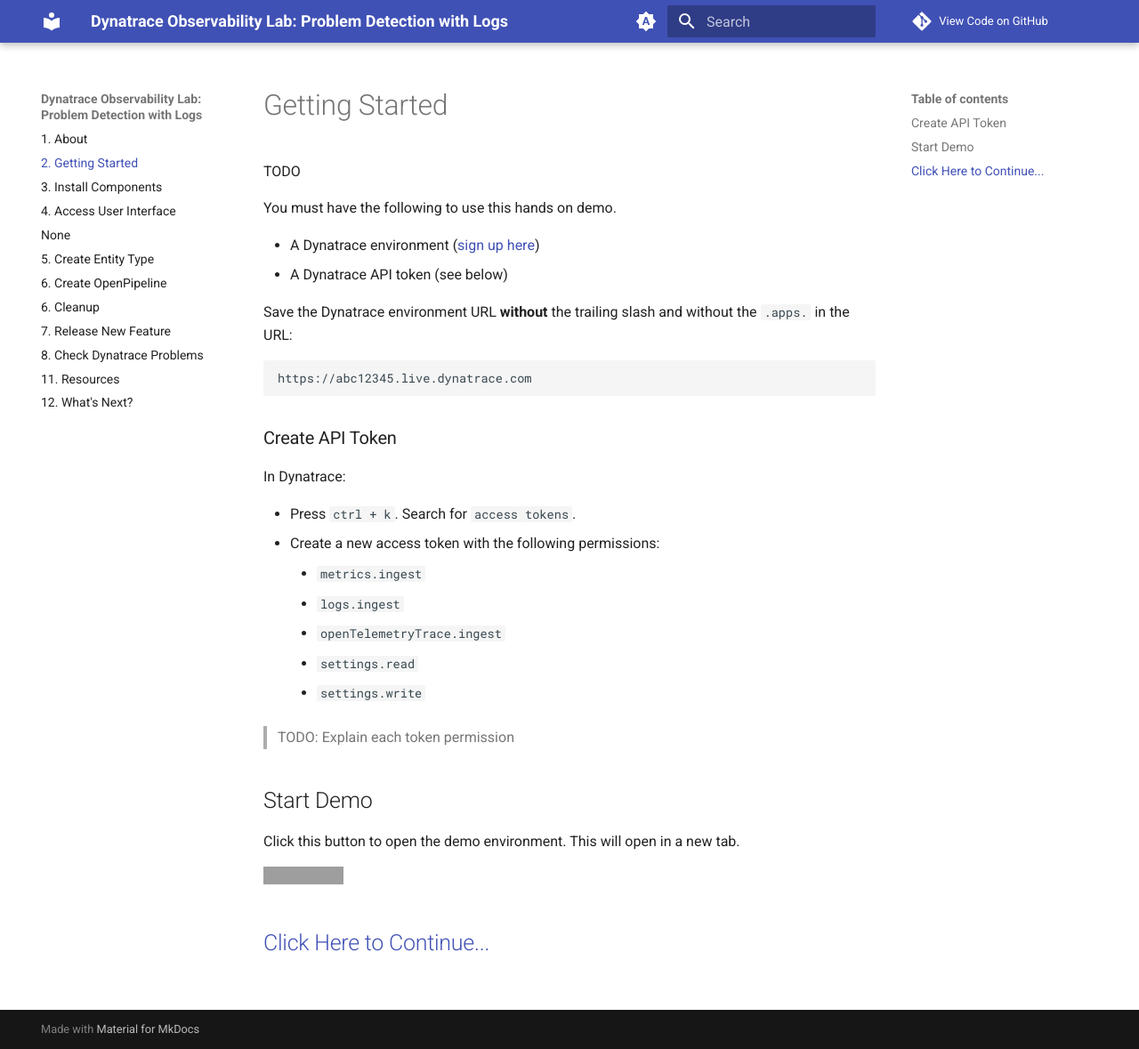
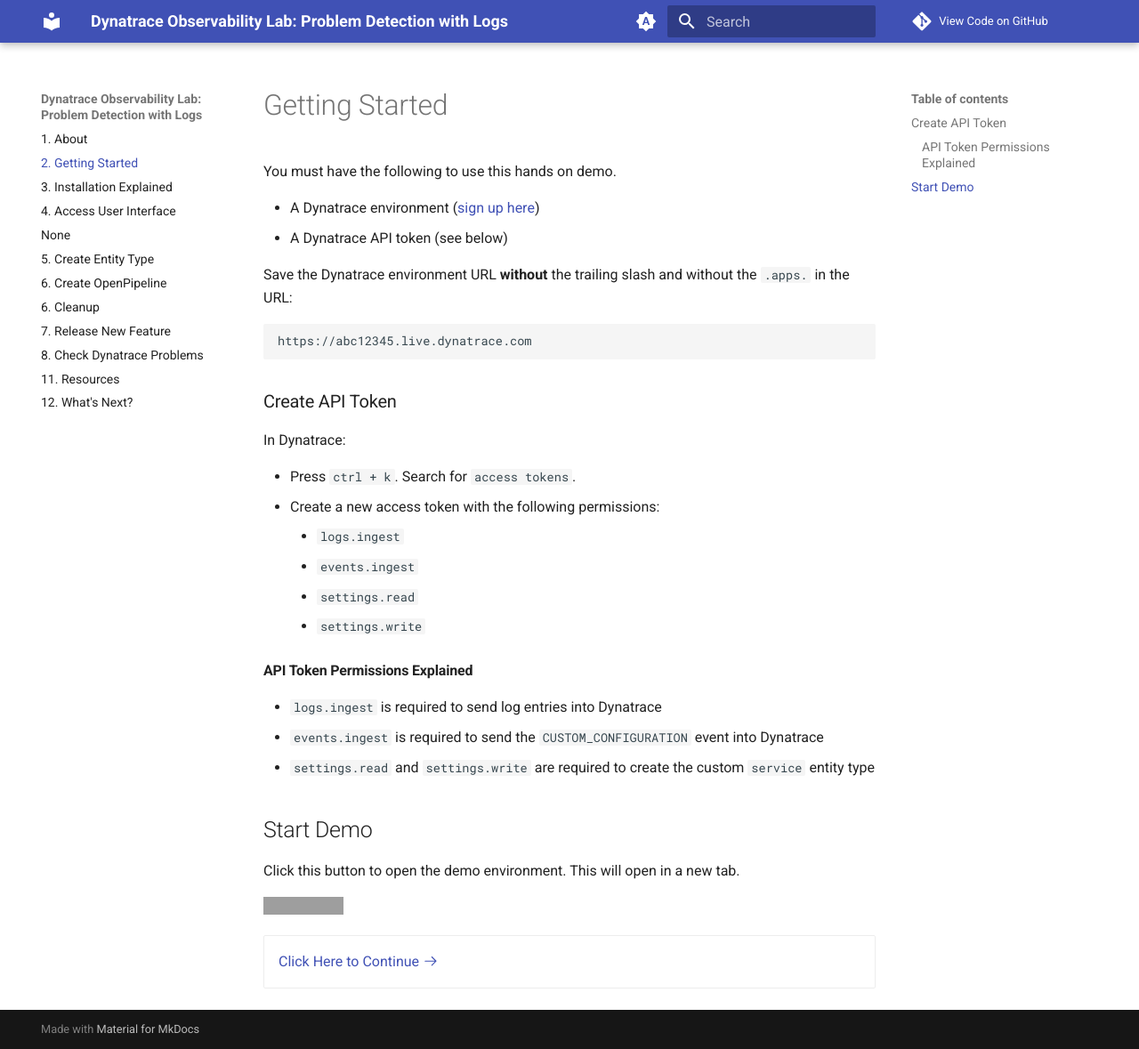
Before and after one commit to Dynatrace/obslab-log-problem-detection, an MkDocs documentation site: the page built from docs/getting-started.md, in a window 1280 px wide and 1179 px high. Shown: the whole window at 89% size. Built offline with MkDocs 1.6.1 and Material for MkDocs 9.7.7, drawn with Linux system fonts in a browser that asks for light colours; comment, search, counter and statistics services are not loaded; grey boxes are pictures that could not be loaded.

Commit message:
update docs

```diff
--- a/docs/getting-started.md
+++ b/docs/getting-started.md
@@ -1,6 +1,4 @@
 # Getting Started
-
-TODO
 
 You must have the following to use this hands on demo.
 
@@ -19,18 +17,22 @@
 
 * Press `ctrl + k`. Search for `access tokens`.
 * Create a new access token with the following permissions:
-    * `metrics.ingest`
     * `logs.ingest`
-    * `openTelemetryTrace.ingest`
+    * `events.ingest`
     * `settings.read`
     * `settings.write`
 
-> TODO: Explain each token permission
+#### API Token Permissions Explained
+* `logs.ingest` is required to send log entries into Dynatrace
+* `events.ingest` is required to send the `CUSTOM_CONFIGURATION` event into Dynatrace
+* `settings.read` and `settings.write` are required to create the custom `service` entity type
 
 ## Start Demo
 
 Click this button to open the demo environment. This will open in a new tab.
 
-[![Open in GitHub Codespaces](https://github.com/codespaces/badge.svg)](https://codespaces.new/agardnerit/uc4){target="_blank"}
+[![Open in GitHub Codespaces](https://github.com/codespaces/badge.svg)](https://codespaces.new/dynatrace/obslab-log-problem-detection){target="_blank"}
 
-## [Click Here to Continue...](install-opentelemetry-components.md)
+<div class="grid cards" markdown>
+- [Click Here to Continue :octicons-arrow-right-24:](installation-explained.md)
+</div>
--- a/mkdocs.yml
+++ b/mkdocs.yml
@@ -4,7 +4,7 @@
 nav:
   - '1. About': index.md
   - '2. Getting Started': getting-started.md
-  - '3. Install Components': install-opentelemetry-components.md
+  - '3. Installation Explained': installation-explained.md
   - '4. Access User Interface': access-ui.md
   - ''
   - '5. Create Entity Type': create-entity-type.md
@@ -41,6 +41,13 @@
   - attr_list
   - toc:
       permalink: '#'
+  - md_in_html
+  - pymdownx.emoji:
+      emoji_index: !!python/name:material.extensions.emoji.twemoji
+      emoji_generator: !!python/name:material.extensions.emoji.to_svg
+  - admonition
+  - pymdownx.details
+  - pymdownx.superfences
 plugins:
     - search
     - markdownextradata
```
Also changed, not shown: docs/index.md (+11 -4 lines), docs/install-opentelemetry-components.md (deleted, +0 -9 lines), docs/installation-explained.md (added, +26 -0 lines), docs/images/otel-demo-app.png (added).
